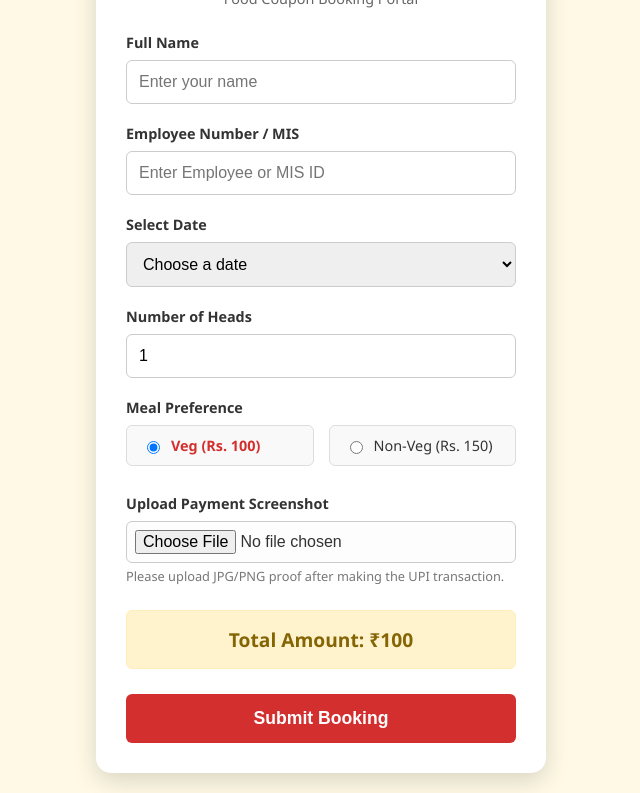
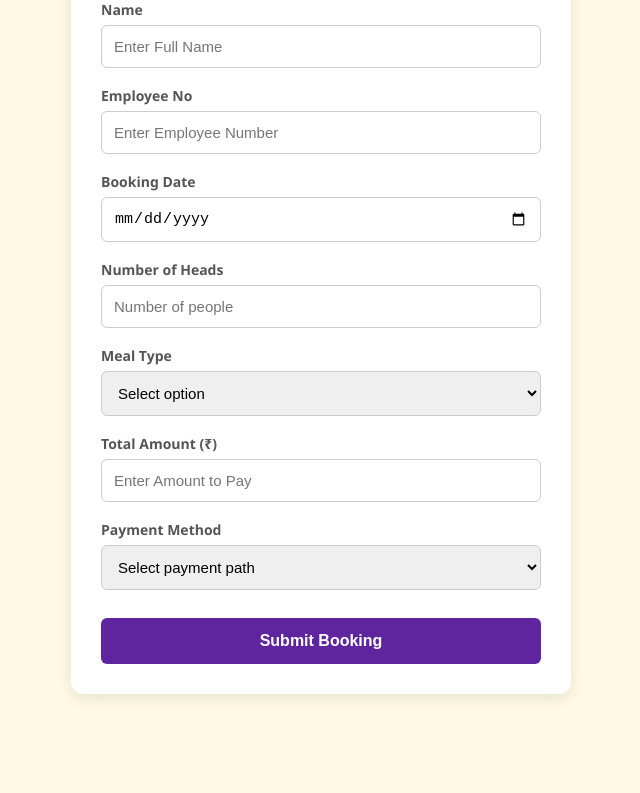
Before and after one commit to gitpushriyash-eng/BTPS-Puja-Coupons, a plain HTML site: page index.html in a window 1280 px wide. Shown: the part 109-902 px from the top of the page, without its empty margins (319-959 px from the left). After the commit the page ends 823 px from the top, so only its background shows below. Drawn offline with Linux system fonts and the light colour scheme.

Commit message:
Add files via upload

```diff
--- a/index.html
+++ b/index.html
@@ -3,232 +3,253 @@
 <head>
     <meta charset="UTF-8">
     <meta name="viewport" content="width=device-width, initial-scale=1.0">
-    <title>BTPS Durga Puja Coupons</title>
+    <title>BTPS Durga Puja Coupons Booking</title>
     <style>
-        :root {
-            --primary-color: #d32f2f;
-            --secondary-color: #ffb300;
-            --background-color: #fff9e6;
-            --text-color: #333;
+        * {
+            box-sizing: border-box;
+            margin: 0;
+            padding: 0;
         }
-
         body {
-            font-family: 'Segoe UI', Tahoma, Geneva, Verdana, sans-serif;
-            background-color: var(--background-color);
-            color: var(--text-color);
-            margin: 0;
-            padding: 20px;
+            font-family: 'Segoe UI', Arial, sans-serif;
+            background-color: #fff9e6;
+            color: #333;
             display: flex;
             justify-content: center;
             align-items: center;
             min-height: 100vh;
+            padding: 20px;
         }
-
-        .coupon-card {
-            background: #ffffff;
-            border-radius: 15px;
-            box-shadow: 0 8px 24px rgba(0,0,0,0.15);
+        .container {
+            background-color: #ffffff;
+            padding: 30px;
+            border-radius: 12px;
+            box-shadow: 0 4px 15px rgba(0, 0, 0, 0.1);
             width: 100%;
-            max-width: 450px;
-            padding: 30px;
-            border-top: 8px solid var(--primary-color);
-            box-sizing: border-box;
+            max-width: 500px;
+            border-top: 6px solid #d32f2f;
         }
-
         h2 {
             text-align: center;
-            color: var(--primary-color);
-            margin-top: 0;
-            margin-bottom: 5px;
-            font-size: 1.6rem;
-            text-transform: uppercase;
-            letter-spacing: 1px;
+            color: #d32f2f;
+            margin-bottom: 20px;
+            font-size: 24px;
         }
-
-        .subtitle {
-            text-align: center;
-            color: #666;
-            margin-bottom: 25px;
-            font-size: 0.9rem;
+        .form-group {
+            margin-bottom: 18px;
         }
-
-        .form-group {
-            margin-bottom: 20px;
-        }
-
         label {
             display: block;
-            margin-bottom: 8px;
+            margin-bottom: 6px;
             font-weight: 600;
-            font-size: 0.9rem;
+            font-size: 14px;
+            color: #555;
         }
-
-        input[type="text"],
-        input[type="number"],
-        input[type="file"],
-        select {
+        input, select {
             width: 100%;
             padding: 12px;
             border: 1px solid #ccc;
             border-radius: 6px;
-            box-sizing: border-box;
-            font-size: 1rem;
-            transition: border-color 0.3s;
+            font-size: 15px;
+            outline: none;
+            transition: border-color 0.2s;
         }
-
-        input[type="file"] {
-            background: #fdfdfd;
-            padding: 8px;
+        input:focus, select:focus {
+            border-color: #5f259f;
         }
-
-        input:focus, select:focus, input[type="file"]:focus {
-            outline: none;
-            border-color: var(--primary-color);
-        }
-
-        .radio-group {
-            display: flex;
-            gap: 15px;
-            margin-top: 5px;
-        }
-
-        .radio-label {
-            display: flex;
-            align-items: center;
-            gap: 8px;
-            cursor: pointer;
-            font-weight: normal;
-            background: #f9f9f9;
-            padding: 10px 15px;
-            border: 1px solid #ddd;
-            border-radius: 6px;
-            flex: 1;
-        }
-
-        input[type="radio"]:checked + span {
-            font-weight: bold;
-            color: var(--primary-color);
-        }
-
-        .total-display {
-            background: #fff3cd;
-            border: 1px solid #ffeeba;
-            padding: 15px;
-            border-radius: 6px;
-            text-align: center;
-            font-size: 1.2rem;
-            font-weight: bold;
-            color: #856404;
-            margin-top: 25px;
-            margin-bottom: 25px;
-        }
-
-        .submit-btn {
-            background-color: var(--primary-color);
+        button {
+            width: 100%;
+            padding: 14px;
+            background-color: #5f259f;
             color: white;
             border: none;
-            padding: 14px;
-            width: 100%;
             border-radius: 6px;
-            font-size: 1.1rem;
+            font-size: 16px;
             font-weight: bold;
             cursor: pointer;
-            transition: background 0.3s;
+            transition: background-color 0.2s;
+            margin-top: 10px;
         }
-
-        .submit-btn:hover {
-            background-color: #b71c1c;
+        button:hover {
+            background-color: #4a1c7e;
         }
-
-        .note {
-            font-size: 0.8rem;
-            color: #777;
-            margin-top: 4px;
+        /* Loader Screen Styles */
+        #loadingMessage {
+            text-align: center;
+            padding: 20px 0;
+        }
+        .loader {
+            border: 5px solid #f3f3f3;
+            border-top: 5px solid #d32f2f;
+            border-radius: 50%;
+            width: 50px;
+            height: 50px;
+            animation: spin 1s linear infinite;
+            margin: 25px auto;
+        }
+        @keyframes spin {
+            0% { transform: rotate(0deg); }
+            100% { transform: rotate(360deg); }
+        }
+        .btn-payment {
+            display: inline-block;
+            padding: 12px 24px;
+            background: #5f259f;
+            color: white;
+            text-decoration: none;
+            border-radius: 5px;
+            font-weight: bold;
+            margin-top: 15px;
+        }
+        .btn-success-cod {
+            display: inline-block;
+            padding: 12px 24px;
+            background: #2e7d32;
+            color: white;
+            text-decoration: none;
+            border-radius: 5px;
+            font-weight: bold;
+            margin-top: 15px;
         }
     </style>
 </head>
 <body>
 
-<div class="coupon-card">
-    <h2>BTPS Durga Puja Coupons</h2>
-    <div class="subtitle">Food Coupon Booking Portal</div>
-
-    <!-- Added enctype="multipart/form-data" to allow file uploads -->
-    <form id="couponForm" action="https://script.google.com/macros/s/AKfycbyGYMoOp6mo9atEcTHYmab66O11vwcwC7W9Dm56hGE4tIuG3sucyQ3CRKyqdbibktSI/exec" method="POST">
+<div class="container">
+    <form id="couponForm">
+        <h2>Coupon Booking Form</h2>
 
         <div class="form-group">
-            <label for="name">Full Name</label>
-            <input type="text" id="name" name="name" required placeholder="Enter your name">
+            <label for="name">Name</label>
+            <input type="text" id="name" name="name" placeholder="Enter Full Name" required>
         </div>
 
         <div class="form-group">
-            <label for="empNo">Employee Number / MIS</label>
-            <input type="text" id="empNo" name="empNo" required placeholder="Enter Employee or MIS ID">
+            <label for="empNo">Employee No</label>
+            <input type="text" id="empNo" name="empNo" placeholder="Enter Employee Number" required>
         </div>
 
         <div class="form-group">
-            <label for="date">Select Date</label>
-            <select id="date" name="date" required>
-                <option value="" disabled selected>Choose a date</option>
-                <option value="20.05.2026">20.05.2026</option>
-                <option value="21.05.2026">21.05.2026</option>
-                <option value="22.05.2026">22.05.2026</option>
+            <label for="date">Booking Date</label>
+            <input type="date" id="date" name="date" required>
+        </div>
+
+        <div class="form-group">
+            <label for="heads">Number of Heads</label>
+            <input type="number" id="heads" name="heads" min="1" placeholder="Number of people" required>
+        </div>
+
+        <div class="form-group">
+            <label for="mealType">Meal Type</label>
+            <select id="mealType" name="mealType" required>
+                <option value="" disabled selected>Select option</option>
+                <option value="Veg">Veg</option>
+                <option value="Non-Veg">Non-Veg</option>
             </select>
         </div>
 
         <div class="form-group">
-            <label for="heads">Number of Heads</label>
-            <input type="number" id="heads" name="heads" min="1" value="1" required>
+            <label for="totalAmount">Total Amount (₹)</label>
+            <input type="number" id="totalAmount" name="totalAmount" placeholder="Enter Amount to Pay" required>
         </div>
 
         <div class="form-group">
-            <label>Meal Preference</label>
-            <div class="radio-group">
-                <label class="radio-label">
-                    <input type="radio" name="mealType" value="Veg" checked onclick="calculateTotal()">
-                    <span>Veg (Rs. 100)</span>
-                </label>
-                <label class="radio-label">
-                    <input type="radio" name="mealType" value="Non-Veg" onclick="calculateTotal()">
-                    <span>Non-Veg (Rs. 150)</span>
-                </label>
-            </div>
+            <label for="paymentMethod">Payment Method</label>
+            <select id="paymentMethod" name="paymentMethod" required>
+                <option value="" disabled selected>Select payment path</option>
+                <option value="UPI">Pay via PhonePe / UPI App</option>
+                <option value="COD">Cash on Delivery (Pay at Counter)</option>
+            </select>
         </div>
 
-        <!-- NEW: Payment Screenshot Upload Field -->
-        <div class="form-group">
-            <label for="screenshot">Upload Payment Screenshot</label>
-            <input type="file" id="screenshot" name="screenshot" accept="image/*" required>
-            <div class="note">Please upload JPG/PNG proof after making the UPI transaction.</div>
+        <button type="submit" id="submitBtn">Submit Booking</button>
+    </form>
+
+    <div id="loadingMessage" style="display: none;">
+        <div id="savingState">
+            <h2>Processing Booking...</h2>
+            <p style="margin-top: 10px; color: #555;">Saving your details securely into the database...</p>
+            <div class="loader"></div>
         </div>
 
-        <div class="total-display">
-            Total Amount: ₹<span id="totalAmount">100</span>
+        <div id="upiRedirectState" style="display: none;">
+            <h2 style="color: #5f259f;">Booking Registered Successfully!</h2>
+            <p style="margin-top: 10px; color: #555;">Launching PhonePe to process your payment of <strong id="upiAmountLabel"></strong>...</p>
+            <div class="loader" style="border-top-color: #5f259f;"></div>
+            <p style="font-size: 14px; color: #333; margin-top: 15px;">If PhonePe does not open automatically on your device, tap below:</p>
+            <a id="manualUpiBtn" class="btn-payment" href="#">Open PhonePe / UPI App</a>
         </div>
 
-        <!-- Hidden inputs to pass calculated total to Apps Script -->
-        <input type="hidden" id="hiddenTotal" name="totalAmount" value="100">
-
-        <button type="submit" class="submit-btn">Submit Booking</button>
-    </form>
+        <div id="codSuccessState" style="display: none;">
+            <h2 style="color: #2e7d32;">Order Confirmed! 🎉</h2>
+            <p style="margin-top: 12px; color: #333; font-size: 16px;">Your coupon request has been filed under <strong>Cash on Delivery</strong>.</p>
+            <p style="margin-top: 8px; color: #666;">Please hand over <strong id="codAmountLabel" style="color:#2e7d32;"></strong> at the collection venue counter to pick up your entry coupons.</p>
+            <button onclick="window.location.reload();" class="btn-success-cod">Book Another Coupon</button>
+        </div>
+    </div>
 </div>
 
 <script>
-    const headsInput = document.getElementById('heads');
-    const totalAmountSpan = document.getElementById('totalAmount');
-    const hiddenTotalInput = document.getElementById('hiddenTotal');
+document.getElementById('couponForm').addEventListener('submit', function(e) {
+    e.preventDefault();
 
-    function calculateTotal() {
-        const heads = parseInt(headsInput.value) || 0;
-        const mealType = document.querySelector('input[name="mealType"]:checked').value;
-        const pricePerHead = mealType === 'Veg' ? 100 : 150;
+    // 1. Get Web App Script URL (!!! PLACE YOUR DEPLOYED APPS SCRIPT URL HERE !!!)
+    const scriptURL = 'https://script.google.com/macros/s/AKfycbzfnb-9-pwwAGaI61urSHUK4qdKjxd2tu7Iq1H8iQriwCTiZ4rdoWT1FMq7o5q39DWw/exec';
 
-        const total = heads * pricePerHead;
-        totalAmountSpan.textContent = total;
-        hiddenTotalInput.value = total;
-    }
+    const formData = new FormData(this);
+    const totalAmount = document.getElementById('totalAmount').value;
+    const bookingDate = document.getElementById('date').value;
+    const selectedPayment = document.getElementById('paymentMethod').value;
 
-    headsInput.addEventListener('input', calculateTotal);
+    // 2. Clear visual form block out and reveal general storage loop sequence UI
+    document.getElementById('couponForm').style.display = 'none';
+    document.getElementById('loadingMessage').style.display = 'block';
+    document.getElementById('savingState').style.display = 'block';
+    document.getElementById('upiRedirectState').style.display = 'none';
+    document.getElementById('codSuccessState').style.display = 'none';
+
+    // 3. Dispatch form data silently into the Google Sheet columns
+    fetch(scriptURL, { method: 'POST', body: formData })
+    .then(response => {
+        // Drop standard loop animations once storage confirms done
+        document.getElementById('savingState').style.display = 'none';
+
+        // 4. Branch user journey state dynamically based on user interaction input
+        if (selectedPayment === 'UPI') {
+            // Unhide payment portal elements
+            document.getElementById('upiAmountLabel').innerText = "₹" + totalAmount;
+            document.getElementById('upiRedirectState').style.display = 'block';
+
+            // Construct Deep UPI Linking String Matrix
+            const upiId = "9593476267@ibl";
+            const merchantName = "BTPS Durga Puja Coupons";
+            const transactionNote = "Coupon Booked for " + bookingDate;
+
+            const upiUrl = "upi://pay?pa=" + encodeURIComponent(upiId) +
+                         "&pn=" + encodeURIComponent(merchantName) +
+                         "&am=" + encodeURIComponent(totalAmount) +
+                         "&cu=INR" +
+                         "&tn=" + encodeURIComponent(transactionNote);
+
+            // Connect backup clickable trigger point
+            document.getElementById('manualUpiBtn').href = upiUrl;
+
+            // Instantly attempt opening native smartphone deep-linked app applications
+            window.location.href = upiUrl;
+
+        } else if (selectedPayment === 'COD') {
+            // Unhide offline execution text boxes
+            document.getElementById('codAmountLabel').innerText = "₹" + totalAmount;
+            document.getElementById('codSuccessState').style.display = 'block';
+        }
+    })
+    .catch(error => {
+        alert('Data transmission error. Check network connection and retry submission.');
+        document.getElementById('couponForm').style.display = 'block';
+        document.getElementById('loadingMessage').style.display = 'none';
+        console.error('Error handling entry submission:', error);
+    });
+});
 </script>
 
 </body>
```
